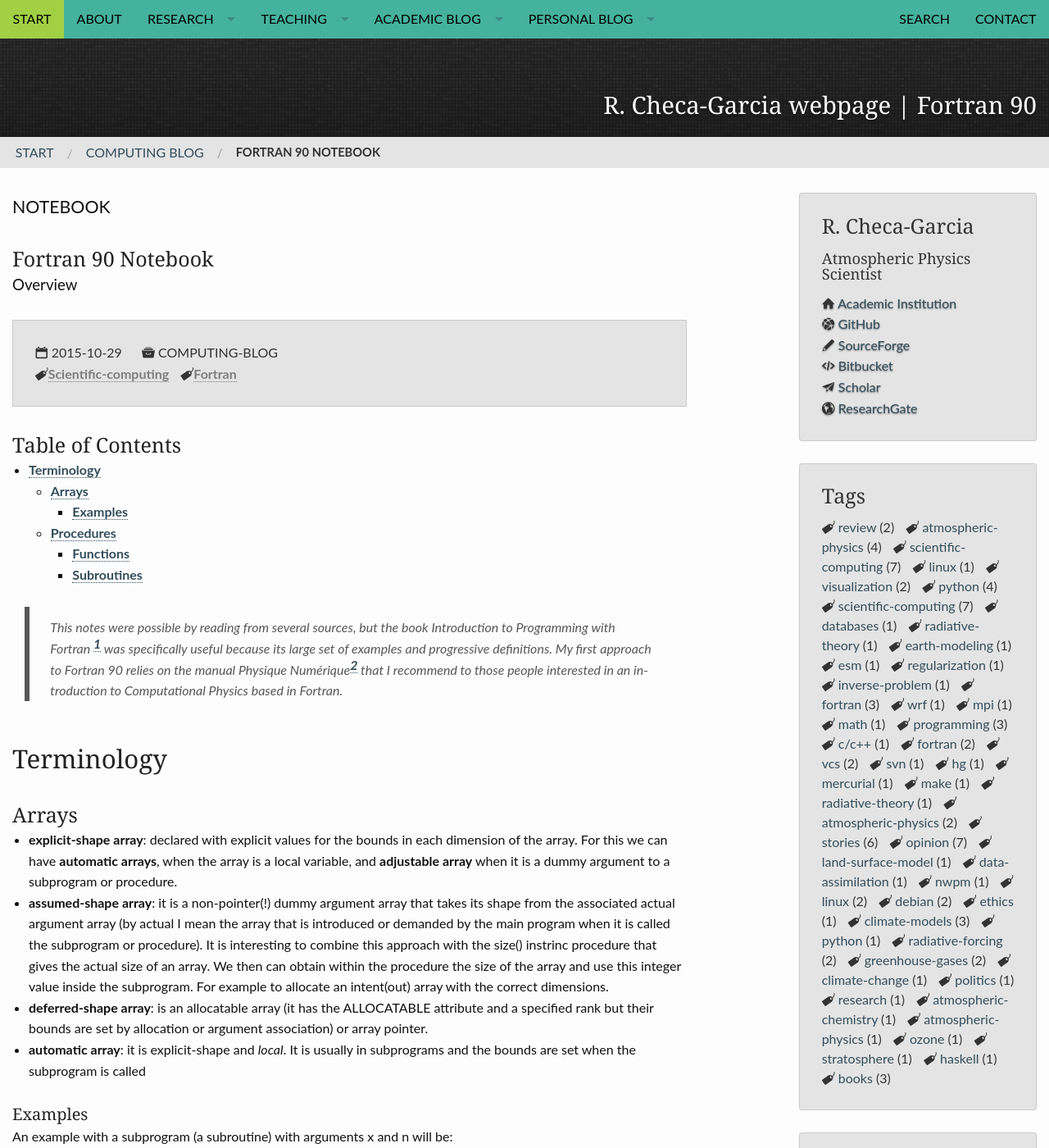
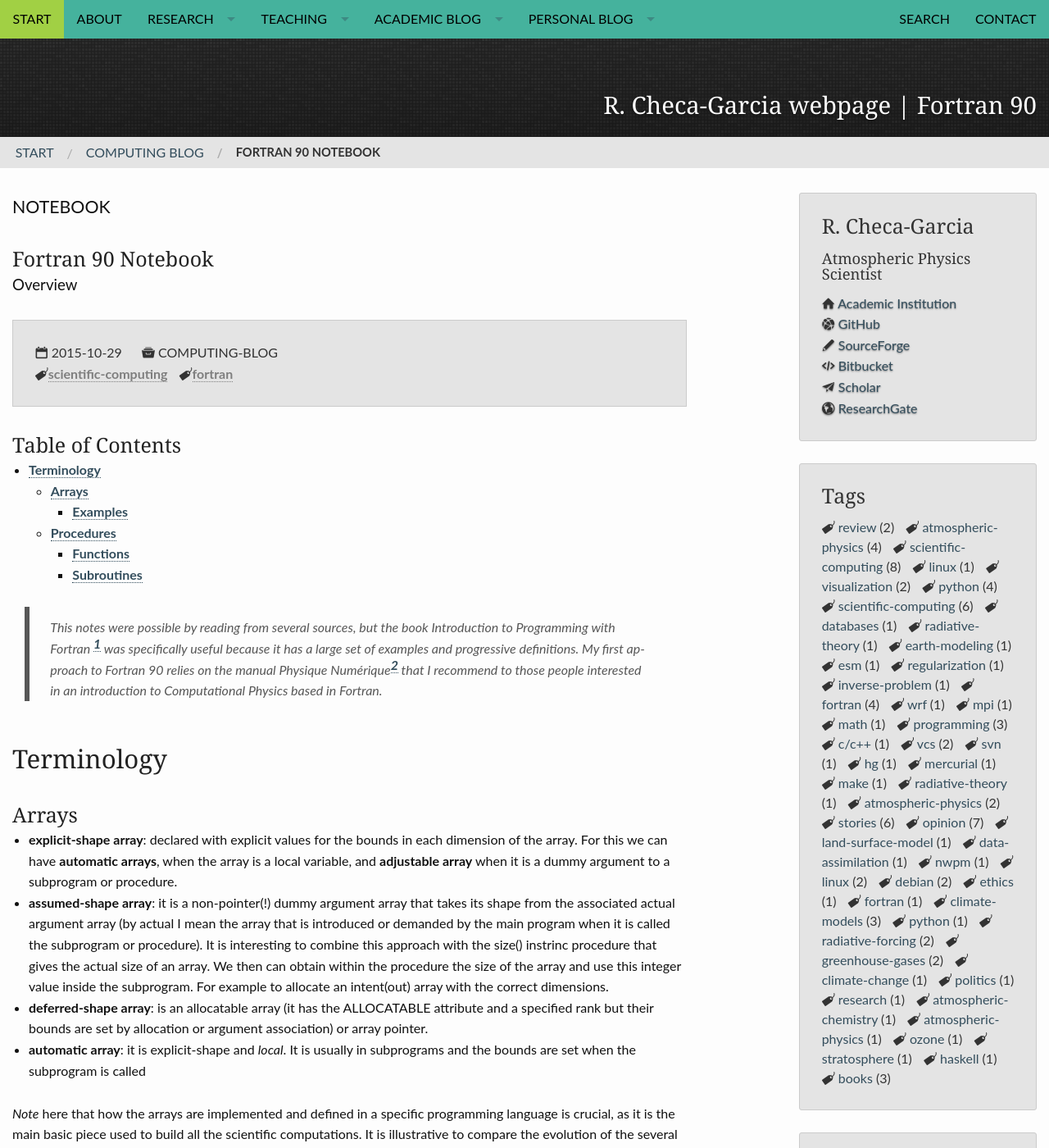
Before and after one commit to RCHG/rchg.github.io, a Jekyll site: the page built from _posts/2015-10-29-Fortran-Notes.md, in a window 1280 px wide and 1400 px high. Shown: the whole window at 82% size. Built offline with Jekyll 4.4.1, drawn with Linux system fonts in a browser that asks for light colours; nearby versions of some CDN libraries; comment, search, counter and statistics services are not loaded; some of the changed text lies outside the part shown.

Commit message:
Update 2015-10-29-Fortran-Notes.md

```diff
--- a/_posts/2015-10-29-Fortran-Notes.md
+++ b/_posts/2015-10-29-Fortran-Notes.md
@@ -5,7 +5,7 @@
 title: "Fortran 90 Notebook"
 teaser: "Overview"
 breadcrumb: true
-tags: [Scientific-computing, Fortran]
+tags: [scientific-computing, fortran]
 categories:
     - computing-blog
 header:
@@ -24,7 +24,7 @@
 </div>
 </section><!-- /#table-of-contents -->
 
-> This notes were possible by reading from several sources, but the book *Introduction to Programming with Fortran* [^1] was specifically useful because its large set of examples and progressive definitions. My first approach to Fortran 90 relies on the manual Physique Numérique[^2] that I recommend to those people interested in an introduction to Computational Physics based in Fortran.
+> This notes were possible by reading from several sources, but the book *Introduction to Programming with Fortran* [^1] was specifically useful because it has a large set of examples and progressive definitions. My first approach to Fortran 90 relies on the manual Physique Numérique[^2] that I recommend to those people interested in an introduction to Computational Physics based in Fortran.
 
 [^1]: Introduction to Programming with Fortran, *Ian Chivers and Jane Sleightholme*, Springer 2006.
 [^2]: Physique Numérique, Ph. Depondt, INSP and CNRS Université Pierre et Marie Curie, 2006.
@@ -37,6 +37,9 @@
 - **assumed-shape array**: it is a non-pointer(!) dummy argument array that takes its shape from the associated actual argument array (by actual I mean the array that is introduced or demanded by the main program when it is called the subprogram or procedure). It is interesting to combine this approach with the size() instrinc procedure that gives the actual size of an array. We then can obtain within the procedure the size of the array and use this integer value inside the subprogram. For example to allocate an intent(out) array with the correct dimensions.
 - **deferred-shape array**: is an allocatable array (it has the ALLOCATABLE attribute and a specified rank but their bounds are set by allocation or argument association) or array pointer.
 - **automatic array**: it is explicit-shape and *local*. It is usually in subprograms and the bounds are set when the subprogram is called
+
+*Note* here that how the arrays are implemented and defined in a specific programming language is crucial, as it is the main basic piece used to build all the scientific computations. It is illustrative to compare the evolution of the several arrays on the different languages: Fortran, Python, C. In particular, the several libraries on Haskell due to the central role that the type system has in this functional programming language.
+{.smallblock}
 
 #### Examples
 
```
